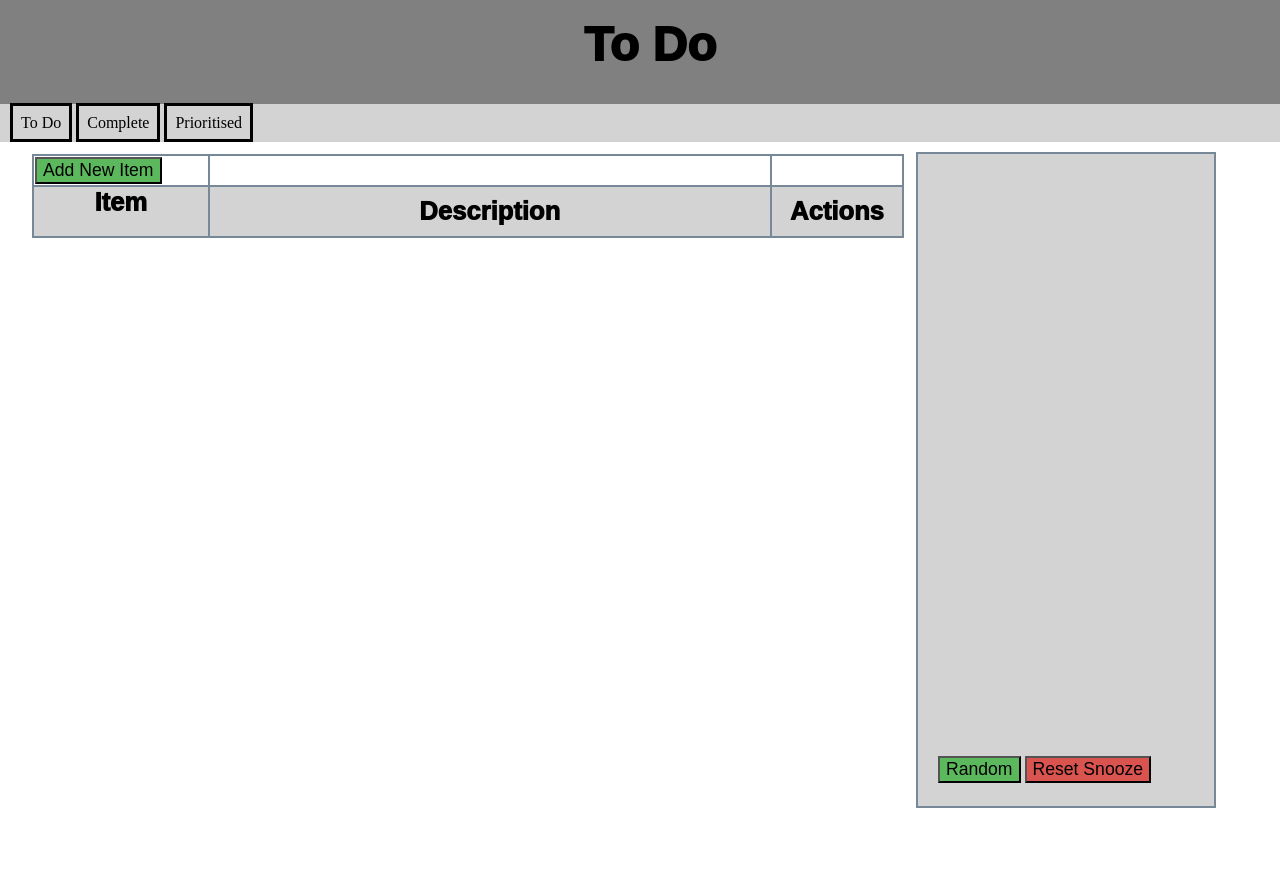
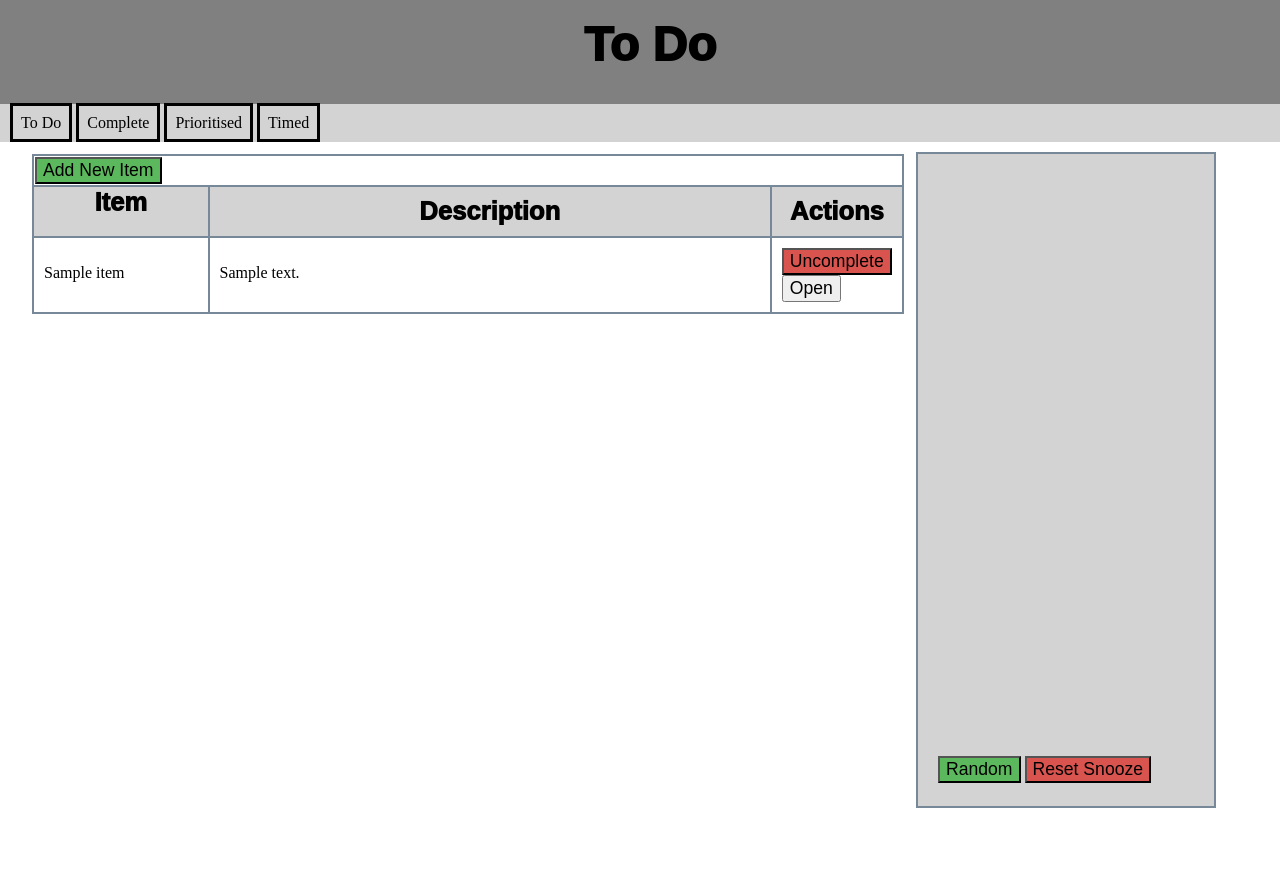
Before and after one commit to GRitchie1/Balena_ToDoList, a Flask app: page /todo in a window 1280 px wide. Run offline with Flask 2, Linux system fonts and the light colour scheme; tables that the repository leaves empty hold one stand-in row (values such as "Sample post"); some libraries are stand-ins or nearby versions.

Commit message:
Make tab for Timed items

```diff
--- a/todolist/src/main.py
+++ b/todolist/src/main.py
@@ -6,6 +6,7 @@ import os
 from forms import AddItemForm, AddStepForm, EditItemForm
 from gevent.pywsgi import WSGIServer
 
+TESTMODE = False;
 
 app = Flask(__name__)
 app.config['SECRET_KEY'] = 'SECRET_PROJECT'
@@ -13,7 +14,7 @@ app.config['SQLALCHEMY_DATABASE_URI'] = 'sqlite:////data/toDoListDB.db'
 app.config['SQLALCHEMY_TRACK_MODIFICATIONS'] = False #to supress warning
 db = SQLAlchemy(app)
 
-categories = {"todo":"To Do","complete":"Complete","prioritised":"Prioritised",}
+categories = {"todo":"To Do","complete":"Complete","prioritised":"Prioritised","timed":"Timed"}
 
 
 random_item = { 'name': ''}
@@ -43,27 +44,28 @@ class Step(db.Model):
     def __repr__(self):
         return "Item ID: {}, Step ID: {}, Name: {}, Number: {}, Complete: {}".format(self.item_id, self.id, self.name, self.number, self.complete)
 
-
-#Remove database each restart for testing
-#if os.path.exists('/data/toDoListDB.db'):
-#  os.remove('/data/toDoListDB.db')
+if TESTMODE:
+    #Remove database each restart for testing
+    if os.path.exists('/data/toDoListDB.db'):
+      os.remove('/data/toDoListDB.db')
 
 db.create_all() #Create database - initialise tables
 
-#Data for testing
-#with open("/usr/src/app/data.csv", "r") as csvfile:
-#    list_items = csv.reader(csvfile)
-#    id_counter = 0
-#    for row in list_items:
-#        id_counter=id_counter+1
-#        item = Item(id = id_counter, name = row[0], description = row[1], complete = False)
-#        step = Step(name= "Step 1", number = 1, item_id = id_counter)
-#        db.session.add(item)
-#        db.session.add(step)
-#        try:
-#            db.session.commit()
-#        except Exception:
-#            db.session.rollback()
+if TESTMODE:
+    #Data for testing
+    with open("/usr/src/app/data.csv", "r") as csvfile:
+        list_items = csv.reader(csvfile)
+        id_counter = 0
+        for row in list_items:
+            id_counter=id_counter+1
+            item = Item(id = id_counter, name = row[0], description = row[1], complete = False)
+            step = Step(name= "Step 1", number = 1, item_id = id_counter)
+            db.session.add(item)
+            db.session.add(step)
+            try:
+                db.session.commit()
+            except Exception:
+                db.session.rollback()
 
 
 
@@ -86,6 +88,8 @@ def list(category):
         list_items = Item.query.filter(Item.complete == True)
     elif category == "prioritised":
         list_items = Item.query.filter(Item.complete == False).order_by(Item.priority)
+    if category == "timed":
+        list_items = Item.query.filter(Item.complete == False)
     else:
         list_items = Item.query.all()
 
--- a/todolist/src/static/styles.css
+++ b/todolist/src/static/styles.css
@@ -56,6 +56,10 @@ a:hover {
   border-right:2px solid lightslategray;
   padding:10px;
 }
+.countdown{
+  border-right:2px solid lightslategray;
+  padding:10px;
+}
 .item-form {
   padding:10px;
 }
@@ -85,6 +89,30 @@ a:hover {
 .item-container:first-child {border-top: 2px solid lightslategray;}
 .item-container:nth-child(odd) {background-color:inherit;}
 .item-container:nth-child(even) {background-color:lightgray;}
+
+
+.timed-item-container {                                    /*timed item container*/
+    display: grid;
+    margin-left: 20px;
+    border-bottom: 2px solid lightslategray;
+    border-left: 2px solid lightslategray;
+    border-right: 2px solid lightslategray;
+    grid-template-columns: 20% 50% 15% 15%;
+
+ }
+
+.timed-item-container > div.item {
+    text-align: right;
+
+}
+
+.timed-item-container > div {
+   background-color: lightgray;
+   text-align: left;
+}
+.timed-item-container:first-child {border-top: 2px solid lightslategray;}
+.timed-item-container:nth-child(odd) {background-color:inherit;}
+.timed-item-container:nth-child(even) {background-color:lightgray;}
 
 
 input.pos {
--- a/todolist/src/templates/lists.html
+++ b/todolist/src/templates/lists.html
@@ -17,39 +17,54 @@
 <div class="lists-grid-container">
   <table id= itemtable>
     <tbody>
-      <tr class = "item-container">
+      <tr class = "{% if category == 'timed' %}timed-item-container{% else %}item-container{% endif %}">
         <td class="add-item">
         <form method="POST">
           <input type="submit" class="pos" name="Add" value="Add New Item">
         </form>
         </td>
-        <td class="desc">  </td>
-        <td class="item-form">  </td>
       </tr>
-      <tr class = "item-container">
+      <tr class = "{% if category == 'timed' %}timed-item-container{% else %}item-container{% endif %}">
         <td class="add-item">
           <h2> Item </h2>
         </td>
         <td class="desc"> <h2> Description </h2> </td>
+        {% if category == "timed" %}
+        <td class="countdown"> <h2> Countdown </h2> </td>
+        {% endif %}
         <td class="item-form"> <h2> Actions </h2> </td>
       </tr>
 
         {% for item in list_items %}
-        <tr class = "item-container">
+        <tr class = "{% if category == 'timed' %}timed-item-container{% else %}item-container{% endif %}">
           <td class="item">
             {% if category == "prioritised" %}
-            <p style = "color: green; font-weight:900;float:left;font-size:30px;padding:0px;margin:0px">{{item['priority']}}</p>
-            <p style = "float:right;">
+              <p style = "color: green; font-weight:900;float:left;font-size:30px;padding:0px;margin:0px">{{item['priority']}}</p>
+              <p style = "float:right;">
             {% else %}
+              <p style = "float:left;">
+            {% endif %}
+                {{item['name']}}
+              </p>
+          </td>
+          <td class="desc">
             <p style = "float:left;">
-            {% endif %}
-
-            {{item['name']}}
+              {{item['description']}}
             </p>
+          </td>
 
 
-          </td>
-          <td class="desc"><p style = "float:left;">{{item['description']}}</p></td>
+          {% if category == "timed" %}
+            <td class="countdown">
+                <!-- insert countdown widget here for testing -->
+                <p id = "countdown" style = "float:left;">
+                    clock
+                </p>
+            </td>
+
+              {% endif %}
+
+
           <td class="item-form">
             <form method="POST">
               {% if item.complete == False %}
```
